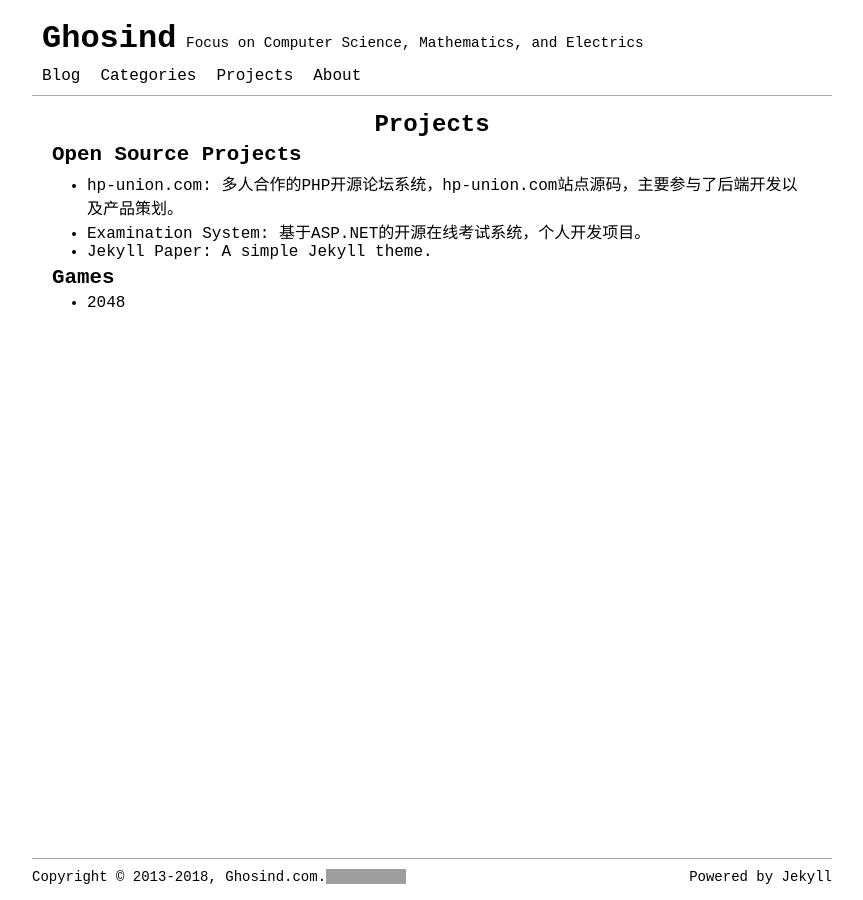
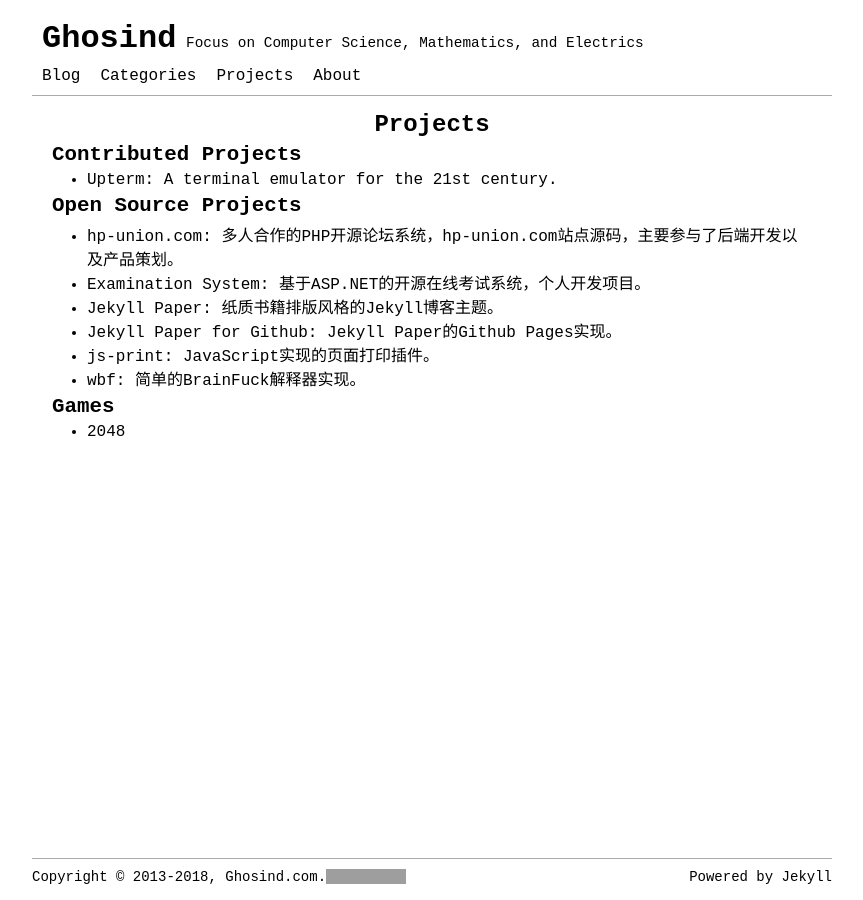
Before and after one commit to ghosind/ghosind.github.io, a Jekyll site: the page built from pages/projects.md, in a window 1280 px wide. Shown: the whole page, without its empty margins (208-1071 px from the left). Built offline with Jekyll 4.4.1, drawn with Linux system fonts in a browser that asks for light colours; grey boxes are pictures that could not be loaded.

Commit message:
update projects

```diff
--- a/pages/projects.md
+++ b/pages/projects.md
@@ -4,11 +4,18 @@ title: Projects
 permalink: /projects/
 ---
 
+## Contributed Projects
+
+- [Upterm](https://github.com/railsware/upterm): A terminal emulator for the 21st century.
+
 ## Open Source Projects
 
 - [hp-union.com](https://github.com/gentlespoon/hp-union.com): 多人合作的PHP开源论坛系统，hp-union.com站点源码，主要参与了后端开发以及产品策划。
 - [Examination System](https://github.com/ghosind/ExamSystem): 基于ASP.NET的开源在线考试系统，个人开发项目。
-- [Jekyll Paper](https://github.com/ghosind/Jekyll-Paper): A simple Jekyll theme.
+- [Jekyll Paper](https://github.com/ghosind/Jekyll-Paper): 纸质书籍排版风格的Jekyll博客主题。
+- [Jekyll Paper for Github](https://github.com/ghosind/Jekyll-Paper-Github): Jekyll Paper的Github Pages实现。
+- [js-print](https://github.com/ghosind/js-print): JavaScript实现的页面打印插件。
+- [wbf](https://github.com/ghosind/wbf): 简单的BrainFuck解释器实现。
 
 ## Games
 
```
